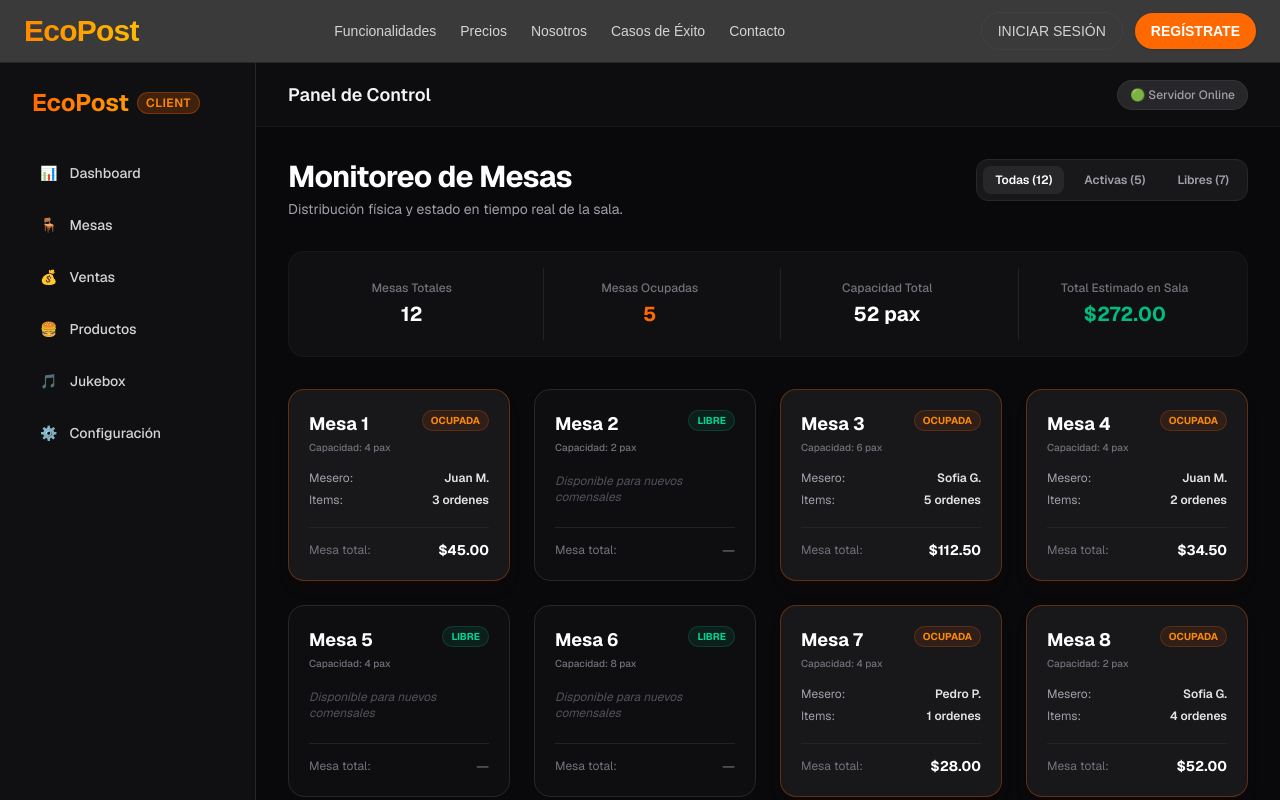
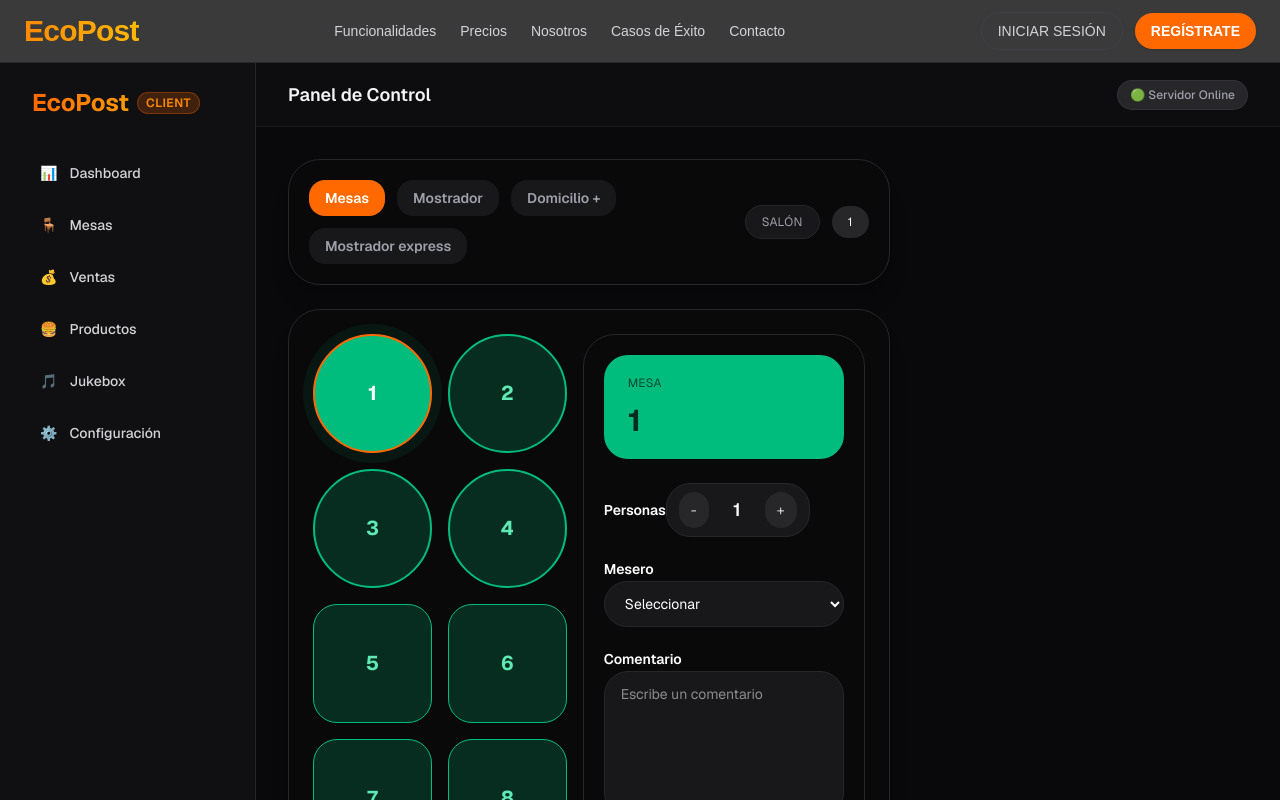
Before and after one commit to locodavid123/post, a Next.js app: page /client/mesas in a window 1280 px wide. Shown: the top 800 px of the page. Built offline with nearby package versions, Linux system fonts and the light colour scheme.

Commit message:
base de datos y primer dash boart cliente

```diff
--- a/src/app/(auth)/register/page.tsx
+++ b/src/app/(auth)/register/page.tsx
@@ -2,9 +2,58 @@
 
 import Link from "next/link";
 import { useState } from "react";
+import { useRouter } from "next/navigation";
+import { useForm } from "@/hooks";
 
 export default function RegisterPage() {
+  const router = useRouter();
   const [showPassword, setShowPassword] = useState(false);
+  const [loading, setLoading] = useState(false);
+  const [status, setStatus] = useState<string | null>(null);
+
+  const { values, handleChange, resetForm } = useForm({
+    businessName: "",
+    managerName: "",
+    phone: "",
+    email: "",
+    password: "",
+    promoCode: "",
+    acceptTerms: false,
+  });
+
+  async function handleSubmit(event: React.FormEvent<HTMLFormElement>) {
+    event.preventDefault();
+    if (!values.acceptTerms) {
+      setStatus("Debes aceptar los términos para continuar.");
+      return;
+    }
+
+    setLoading(true);
+    setStatus(null);
+
+    try {
+      const response = await fetch("/api/auth/register", {
+        method: "POST",
+        headers: { "Content-Type": "application/json" },
+        body: JSON.stringify(values),
+      });
+
+      const result = await response.json();
+      if (!response.ok) {
+        setStatus(result.message || "Error al crear la cuenta.");
+      } else {
+        setStatus("Cuenta creada correctamente. Redirigiendo al login...");
+        resetForm();
+        setTimeout(() => {
+          router.push("/login");
+        }, 1200);
+      }
+    } catch (error) {
+      setStatus(error instanceof Error ? error.message : "Error de red.");
+    } finally {
+      setLoading(false);
+    }
+  }
 
   return (
     <main className="min-h-screen bg-[#08101d] px-6 py-10 text-white">
@@ -83,22 +132,30 @@ export default function RegisterPage() {
               <h2 className="text-3xl font-bold text-white">Crear cuenta gratis</h2>
               <p className="mt-2 text-sm text-zinc-400">Comienza hoy, sin tarjeta de crédito</p>
 
-              <form className="mt-8 grid gap-4">
+              <form onSubmit={handleSubmit} className="mt-8 grid gap-4">
                 <label className="flex flex-col gap-2 text-sm text-zinc-400">
                   Nombre del negocio
                   <input
+                    name="businessName"
+                    value={values.businessName}
+                    onChange={handleChange}
                     type="text"
                     placeholder="Nombre del negocio"
                     className="rounded-2xl border border-zinc-800 bg-[#0f1720] px-4 py-3 text-white outline-none focus:border-orange-500"
+                    required
                   />
                 </label>
 
                 <label className="flex flex-col gap-2 text-sm text-zinc-400">
                   Nombre y apellido del encargado
                   <input
+                    name="managerName"
+                    value={values.managerName}
+                    onChange={handleChange}
                     type="text"
                     placeholder="Nombre y apellido"
                     className="rounded-2xl border border-zinc-800 bg-[#0f1720] px-4 py-3 text-white outline-none focus:border-orange-500"
+                    required
                   />
                 </label>
 
@@ -107,6 +164,9 @@ export default function RegisterPage() {
                   <div className="flex overflow-hidden rounded-2xl border border-zinc-800 bg-[#0f1720]">
                     <span className="inline-flex items-center px-4 text-sm text-zinc-300">+57</span>
                     <input
+                      name="phone"
+                      value={values.phone}
+                      onChange={handleChange}
                       type="tel"
                       placeholder="Ejemplo: (123) 123 4567"
                       className="w-full bg-transparent px-4 py-3 text-white outline-none"
@@ -117,9 +177,13 @@ export default function RegisterPage() {
                 <label className="flex flex-col gap-2 text-sm text-zinc-400">
                   E-mail de contacto
                   <input
+                    name="email"
+                    value={values.email}
+                    onChange={handleChange}
                     type="email"
                     placeholder="Ejemplo: nombre@gmail.com"
                     className="rounded-2xl border border-zinc-800 bg-[#0f1720] px-4 py-3 text-white outline-none focus:border-orange-500"
+                    required
                   />
                 </label>
 
@@ -127,9 +191,13 @@ export default function RegisterPage() {
                   Contraseña para tu cuenta
                   <div className="relative rounded-2xl border border-zinc-800 bg-[#0f1720] focus-within:border-orange-500">
                     <input
+                      name="password"
+                      value={values.password}
+                      onChange={handleChange}
                       type={showPassword ? "text" : "password"}
                       placeholder="••••••••"
                       className="w-full rounded-2xl bg-transparent px-4 py-3 pr-14 text-white outline-none"
+                      required
                     />
                     <button
                       type="button"
@@ -147,6 +215,9 @@ export default function RegisterPage() {
                 <label className="flex flex-col gap-2 text-sm text-zinc-400">
                   Código promocional <span className="text-xs text-zinc-500">(opcional)</span>
                   <input
+                    name="promoCode"
+                    value={values.promoCode}
+                    onChange={handleChange}
                     type="text"
                     placeholder="Código promocional"
                     className="rounded-2xl border border-zinc-800 bg-[#0f1720] px-4 py-3 text-white outline-none focus:border-orange-500"
@@ -154,7 +225,13 @@ export default function RegisterPage() {
                 </label>
 
                 <label className="flex items-start gap-3 text-sm text-zinc-400">
-                  <input type="checkbox" className="mt-1 h-4 w-4 rounded border-zinc-700 bg-zinc-950 text-orange-500 focus:ring-orange-500" />
+                  <input
+                    name="acceptTerms"
+                    type="checkbox"
+                    checked={values.acceptTerms}
+                    onChange={handleChange}
+                    className="mt-1 h-4 w-4 rounded border-zinc-700 bg-zinc-950 text-orange-500 focus:ring-orange-500"
+                  />
                   <span>
                     Acepto las <Link href="#" className="font-semibold text-orange-400 hover:text-orange-300">Condiciones del Servicio</Link> y las{' '}
                     <Link href="#" className="font-semibold text-orange-400 hover:text-orange-300">Políticas de Privacidad</Link> de EcoPost.
@@ -162,12 +239,14 @@ export default function RegisterPage() {
                 </label>
 
                 <button
-                  type="button"
-                  className="mt-2 rounded-3xl bg-orange-500 px-4 py-4 text-sm font-semibold text-white transition hover:bg-orange-600"
+                  type="submit"
+                  disabled={loading}
+                  className="mt-2 rounded-3xl bg-orange-500 px-4 py-4 text-sm font-semibold text-white transition hover:bg-orange-600 disabled:cursor-not-allowed disabled:opacity-60"
                 >
-                  Crear cuenta gratis
+                  {loading ? "Creando cuenta…" : "Crear cuenta gratis"}
                 </button>
               </form>
+              {status && <p className="mt-4 text-sm text-zinc-300">{status}</p>}
 
               <div className="mt-6 rounded-3xl border border-zinc-800 bg-[#0b1320] p-5 text-sm text-zinc-400">
                 <p className="text-center">¿Ya tienes cuenta?{' '}
--- a/src/app/client/mesas/page.tsx
+++ b/src/app/client/mesas/page.tsx
@@ -1,118 +1,177 @@
-import React from "react";
+"use client";
+
+import React, { useState } from "react";
 
 interface Table {
   number: number;
   capacity: number;
   status: "free" | "occupied";
-  totalSpent?: number;
   waiter?: string;
   orderCount?: number;
 }
 
-const initialTables: Table[] = [
-  { number: 1, capacity: 4, status: "occupied", totalSpent: 45.00, waiter: "Juan M.", orderCount: 3 },
+const tables: Table[] = [
+  { number: 1, capacity: 4, status: "occupied", waiter: "Juan M.", orderCount: 3 },
   { number: 2, capacity: 2, status: "free" },
-  { number: 3, capacity: 6, status: "occupied", totalSpent: 112.50, waiter: "Sofia G.", orderCount: 5 },
-  { number: 4, capacity: 4, status: "occupied", totalSpent: 34.50, waiter: "Juan M.", orderCount: 2 },
+  { number: 3, capacity: 6, status: "free" },
+  { number: 4, capacity: 4, status: "free" },
   { number: 5, capacity: 4, status: "free" },
-  { number: 6, capacity: 8, status: "free" },
-  { number: 7, capacity: 4, status: "occupied", totalSpent: 28.00, waiter: "Pedro P.", orderCount: 1 },
-  { number: 8, capacity: 2, status: "occupied", totalSpent: 52.00, waiter: "Sofia G.", orderCount: 4 },
+  { number: 6, capacity: 4, status: "free" },
+  { number: 7, capacity: 4, status: "free" },
+  { number: 8, capacity: 4, status: "free" },
   { number: 9, capacity: 4, status: "free" },
-  { number: 10, capacity: 6, status: "free" },
+  { number: 10, capacity: 4, status: "free" },
   { number: 11, capacity: 4, status: "free" },
-  { number: 12, capacity: 4, status: "free" },
+  { number: 12, capacity: 4, status: "occupied", waiter: "Sofia G.", orderCount: 1 },
 ];
 
+const waiterOptions = ["Juan M.", "Sofia G.", "Pedro P."];
+
 export default function MesasPage() {
+  const [activeTable, setActiveTable] = useState(1);
+  const [guestCount, setGuestCount] = useState(1);
+  const [selectedWaiter, setSelectedWaiter] = useState("");
+  const [comment, setComment] = useState("");
+
+  const currentTable = tables.find((table) => table.number === activeTable) ?? tables[0];
+
   return (
-    <div className="flex flex-col gap-8 max-w-7xl mx-auto">
-      {/* Page Title */}
-      <div className="flex justify-between items-start">
-        <div className="flex flex-col gap-1">
-          <h2 className="text-3xl font-bold tracking-tight text-white">Monitoreo de Mesas</h2>
-          <p className="text-sm text-zinc-400">Distribución física y estado en tiempo real de la sala.</p>
+    <div className="grid gap-6 xl:grid-cols-[1.8fr_1fr]">
+      <div className="space-y-6">
+        <section className="rounded-4xl border border-zinc-800 bg-zinc-950/90 p-5 shadow-black/10 shadow-xl">
+          <div className="flex flex-col gap-4 sm:flex-row sm:items-center sm:justify-between">
+            <div className="flex flex-wrap gap-3">
+              {[
+                { label: "Mesas", active: true },
+                { label: "Mostrador", active: false },
+                { label: "Domicilio +", active: false },
+                { label: "Mostrador express", active: false },
+              ].map((tab) => (
+                <button
+                  key={tab.label}
+                  className={`rounded-2xl px-4 py-2 text-sm font-semibold transition ${
+                    tab.active
+                      ? "bg-orange-500 text-white"
+                      : "bg-zinc-900 text-zinc-400 hover:bg-zinc-800 hover:text-white"
+                  }`}
+                >
+                  {tab.label}
+                </button>
+              ))}
             </div>
-        <div className="flex gap-2 bg-zinc-900 border border-zinc-800 p-1.5 rounded-xl text-xs font-semibold text-zinc-400">
-          <button className="bg-zinc-800 text-white px-3 py-1.5 rounded-lg">Todas (12)</button>
-          <button className="px-3 py-1.5 hover:text-white transition-all">Activas (5)</button>
-          <button className="px-3 py-1.5 hover:text-white transition-all">Libres (7)</button>
+            <div className="flex items-center gap-3">
+              <span className="rounded-full border border-zinc-800 bg-zinc-900 px-4 py-2 text-xs uppercase tracking-wide text-zinc-400">
+                Salón
+              </span>
+              <span className="rounded-full bg-zinc-800 px-4 py-2 text-xs uppercase tracking-wide text-white">
+                1
+              </span>
+            </div>
+          </div>
+        </section>
+
+        <section className="rounded-4xl border border-zinc-800 bg-zinc-950/90 p-6 shadow-black/10 shadow-xl">
+          <div className="grid gap-4 lg:grid-cols-[0.9fr_1fr]">
+            <div className="grid gap-4">
+              <div className="grid grid-cols-2 gap-4">
+                {tables.slice(0, 4).map((table) => (
+                  <button
+                    key={table.number}
+                    onClick={() => setActiveTable(table.number)}
+                    className={`aspect-square rounded-full border-2 text-xl font-bold transition ${
+                      activeTable === table.number
+                        ? "border-orange-500 bg-emerald-500 text-white shadow-[0_0_0_10px_rgba(16,185,129,0.08)]"
+                        : table.status === "occupied"
+                        ? "border-orange-500 bg-orange-500/20 text-orange-300"
+                        : "border-emerald-500 bg-emerald-500/20 text-emerald-300"
+                    }`}
+                  >
+                    {table.number}
+                  </button>
+                ))}
+              </div>
+
+              <div className="grid grid-cols-2 gap-4">
+                {tables.slice(4).map((table) => (
+                  <button
+                    key={table.number}
+                    onClick={() => setActiveTable(table.number)}
+                    className={`aspect-square rounded-3xl border text-xl font-bold transition ${
+                      activeTable === table.number
+                        ? "border-orange-500 bg-emerald-500 text-white shadow-[0_0_0_10px_rgba(16,185,129,0.08)]"
+                        : table.status === "occupied"
+                        ? "border-orange-500 bg-orange-500/20 text-orange-300"
+                        : "border-emerald-500 bg-emerald-500/20 text-emerald-300"
+                    }`}
+                  >
+                    {table.number}
+                  </button>
+                ))}
               </div>
             </div>
 
-      {/* Stats row */}
-      <div className="grid grid-cols-2 md:grid-cols-4 gap-6 bg-zinc-900/50 border border-zinc-900 rounded-2xl p-4">
-        <div className="text-center p-3">
-          <p className="text-xs text-zinc-500 font-medium">Mesas Totales</p>
-          <p className="text-xl font-bold text-white mt-1">12</p>
+            <aside className="rounded-4xl border border-zinc-800 bg-zinc-950/90 p-5">
+              <div className="rounded-3xl bg-emerald-500 px-6 py-5 text-emerald-950">
+                <p className="text-xs uppercase tracking-wide text-emerald-950/80">MESA</p>
+                <h2 className="mt-3 text-3xl font-bold">{currentTable.number}</h2>
               </div>
-        <div className="text-center p-3 border-l border-zinc-800/80">
-          <p className="text-xs text-zinc-500 font-medium">Mesas Ocupadas</p>
-          <p className="text-xl font-bold text-orange-500 mt-1">5</p>
-        </div>
-        <div className="text-center p-3 border-l border-zinc-800/80">
-          <p className="text-xs text-zinc-500 font-medium">Capacidad Total</p>
-          <p className="text-xl font-bold text-white mt-1">52 pax</p>
-        </div>
-        <div className="text-center p-3 border-l border-zinc-800/80">
-          <p className="text-xs text-zinc-500 font-medium">Total Estimado en Sala</p>
-          <p className="text-xl font-bold text-emerald-500 mt-1">$272.00</p>
+
+              <div className="mt-6 space-y-5">
+                <div className="space-y-2">
+                  <label className="text-sm font-semibold text-white">Personas</label>
+                  <div className="inline-flex items-center gap-3 rounded-3xl border border-zinc-800 bg-zinc-900 px-3 py-2">
+                    <button
+                      type="button"
+                      onClick={() => setGuestCount(Math.max(1, guestCount - 1))}
+                      className="rounded-full bg-zinc-800 px-3 py-2 text-sm text-zinc-300 transition hover:bg-zinc-700"
+                    >
+                      -
+                    </button>
+                    <span className="min-w-8 text-center text-lg font-semibold text-white">{guestCount}</span>
+                    <button
+                      type="button"
+                      onClick={() => setGuestCount(guestCount + 1)}
+                      className="rounded-full bg-zinc-800 px-3 py-2 text-sm text-zinc-300 transition hover:bg-zinc-700"
+                    >
+                      +
+                    </button>
                   </div>
                 </div>
 
-      {/* Grid of Tables */}
-      <div className="grid grid-cols-1 sm:grid-cols-2 md:grid-cols-3 lg:grid-cols-4 gap-6">
-        {initialTables.map((table) => (
-          <div
-            key={table.number}
-            className={`border rounded-2xl p-5 flex flex-col justify-between h-48 transition-all ${
-              table.status === "occupied"
-                ? "bg-zinc-900 border-orange-500/30 hover:border-orange-500/60 shadow-lg shadow-orange-950/10"
-                : "bg-zinc-900/40 border-zinc-800 hover:border-zinc-700 hover:bg-zinc-900/60"
-            }`}
+                <div className="space-y-2">
+                  <label className="text-sm font-semibold text-white">Mesero</label>
+                  <select
+                    value={selectedWaiter}
+                    onChange={(event) => setSelectedWaiter(event.target.value)}
+                    className="w-full rounded-3xl border border-zinc-800 bg-zinc-900 px-4 py-3 text-sm text-white outline-none transition focus:border-orange-500"
                   >
-            {/* Table Header */}
-            <div className="flex justify-between items-start">
-              <div>
-                <span className="text-lg font-bold text-white">Mesa {table.number}</span>
-                <p className="text-[10px] text-zinc-500 font-medium mt-0.5">Capacidad: {table.capacity} pax</p>
-              </div>
-              <span
-                className={`text-[10px] font-bold px-2 py-0.5 rounded-full border uppercase ${
-                  table.status === "occupied"
-                    ? "bg-orange-500/10 text-orange-400 border-orange-500/20"
-                    : "bg-emerald-500/10 text-emerald-400 border-emerald-500/20"
-                }`}
-              >
-                {table.status === "occupied" ? "Ocupada" : "Libre"}
-              </span>
+                    <option value="">Seleccionar</option>
+                    {waiterOptions.map((waiter) => (
+                      <option key={waiter} value={waiter} className="bg-zinc-950 text-white">
+                        {waiter}
+                      </option>
+                    ))}
+                  </select>
                 </div>
 
-            {/* Table Details */}
-            {table.status === "occupied" ? (
-              <div className="flex flex-col gap-1.5 my-2">
-                <div className="flex justify-between text-xs text-zinc-400">
-                  <span>Mesero:</span>
-                  <span className="font-semibold text-zinc-200">{table.waiter}</span>
+                <div className="space-y-2">
+                  <label className="text-sm font-semibold text-white">Comentario</label>
+                  <textarea
+                    value={comment}
+                    onChange={(event) => setComment(event.target.value)}
+                    rows={6}
+                    placeholder="Escribe un comentario"
+                    className="w-full resize-none rounded-3xl border border-zinc-800 bg-zinc-900 px-4 py-3 text-sm text-white outline-none transition focus:border-orange-500"
+                  />
                 </div>
-                <div className="flex justify-between text-xs text-zinc-400">
-                  <span>Items:</span>
-                  <span className="font-semibold text-zinc-200">{table.orderCount} ordenes</span>
+
+                <button className="w-full rounded-3xl bg-orange-500 px-4 py-4 text-sm font-semibold text-white transition hover:bg-orange-600">
+                  Abrir mesa
+                </button>
               </div>
+            </aside>
           </div>
-            ) : (
-              <p className="text-xs text-zinc-600 my-auto italic">Disponible para nuevos comensales</p>
-            )}
-
-            {/* Table Footer */}
-            <div className="flex items-center justify-between border-t border-zinc-800/80 pt-3 mt-1">
-              <span className="text-xs text-zinc-500">Mesa total:</span>
-              <span className={`text-sm font-bold ${table.status === "occupied" ? "text-white" : "text-zinc-600"}`}>
-                {table.status === "occupied" ? `$${table.totalSpent?.toFixed(2)}` : "—"}
-              </span>
-            </div>
-          </div>
-        ))}
+        </section>
       </div>
     </div>
   );
--- /dev/null
+++ b/src/hooks/index.ts
@@ -0,0 +1,3 @@
+export * from "./useApi";
+export * from "./useAuth";
+export * from "./useForm";
```
Also changed, not shown: src/app/api/auth/register/route.ts (added, +30 -0 lines), src/hooks/useApi.ts (added, +38 -0 lines), src/hooks/useAuth.ts (added, +62 -0 lines), src/hooks/useForm.ts (added, +30 -0 lines). Lines whose indentation alone changed are shown as unchanged.
